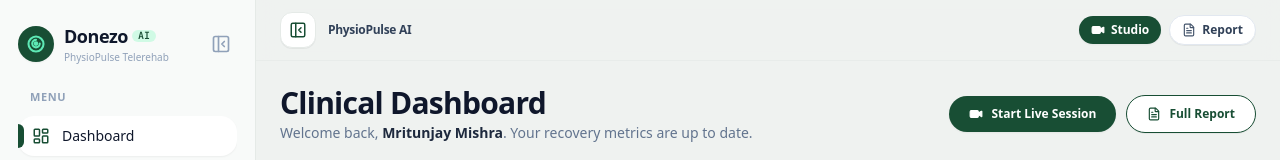
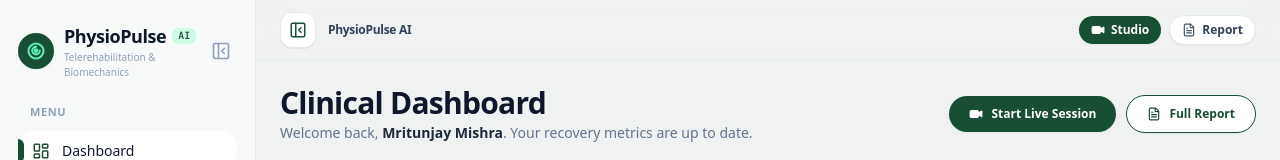
Before and after one commit to mritunjay226/PhysioPulse-AI, a Next.js app in the folder web_app/: page /dashboard in a window 1280 px wide. Shown: the top 160 px of the page. Built offline with nearby package versions, Linux system fonts and the light colour scheme; no server answers.

Commit message:
fix(branding): replace Donezo with PhysioPulse AI across sidebars and shell

```diff
--- a/web_app/app/dashboard/page.tsx
+++ b/web_app/app/dashboard/page.tsx
@@ -10,11 +10,8 @@ import {
   Clock,
   Sparkles,
   Flame,
-  ShieldCheck,
-  Award,
   Video,
   FileText,
-  Calendar,
   ChevronRight,
   ArrowUpRight
 } from 'lucide-react';
--- a/web_app/components/dashboard/Sidebar.tsx
+++ b/web_app/components/dashboard/Sidebar.tsx
@@ -134,7 +134,7 @@ export function Sidebar({ isOpen = false, onClose, onOpenHelp }: SidebarProps) {
               href="/dashboard"
               className="flex items-center gap-2.5 group cursor-pointer select-none"
             >
-              {/* Donezo / PhysioPulse Brand Icon */}
+              {/* PhysioPulse AI Brand Icon */}
               <div className="w-9 h-9 rounded-full bg-[#184E34] text-white flex items-center justify-center shadow-xs transition-transform group-hover:scale-105">
                 <svg
                   className="w-5 h-5 text-emerald-300"
@@ -151,15 +151,15 @@ export function Sidebar({ isOpen = false, onClose, onOpenHelp }: SidebarProps) {
                 </svg>
               </div>
               <div className="flex flex-col">
-                <div className="flex items-center gap-1">
+                <div className="flex items-center gap-1.5">
                   <span className="font-extrabold text-slate-900 text-lg tracking-tight font-sans">
-                    Donezo
+                    PhysioPulse
                   </span>
-                  <span className="text-[10px] font-mono font-bold px-1.5 py-0.2 rounded-md bg-emerald-100 text-[#184E34] leading-tight">
+                  <span className="text-[10px] font-mono font-bold px-1.5 py-0.5 rounded-md bg-emerald-100 text-[#184E34] leading-tight">
                     AI
                   </span>
                 </div>
-                <span className="text-[10px] text-slate-400 font-medium">PhysioPulse Telerehab</span>
+                <span className="text-[10px] text-slate-400 font-medium">Telerehabilitation & Biomechanics</span>
               </div>
             </Link>
 
--- a/web_app/components/layout/GlobalAppShell.tsx
+++ b/web_app/components/layout/GlobalAppShell.tsx
@@ -165,15 +165,15 @@ export function GlobalAppShell({ children }: GlobalAppShellProps) {
                 </svg>
               </div>
               <div className="flex flex-col">
-                <div className="flex items-center gap-1">
+                <div className="flex items-center gap-1.5">
                   <span className="font-extrabold text-slate-900 text-lg tracking-tight font-sans">
-                    Donezo
+                    PhysioPulse
                   </span>
-                  <span className="text-[10px] font-mono font-bold px-1.5 py-0.2 rounded-md bg-emerald-100 text-[#184E34] leading-tight">
+                  <span className="text-[10px] font-mono font-bold px-1.5 py-0.5 rounded-md bg-emerald-100 text-[#184E34] leading-tight">
                     AI
                   </span>
                 </div>
-                <span className="text-[10px] text-slate-400 font-medium">PhysioPulse Telerehab</span>
+                <span className="text-[10px] text-slate-400 font-medium">Telerehabilitation & Biomechanics</span>
               </div>
             </Link>
 
```
